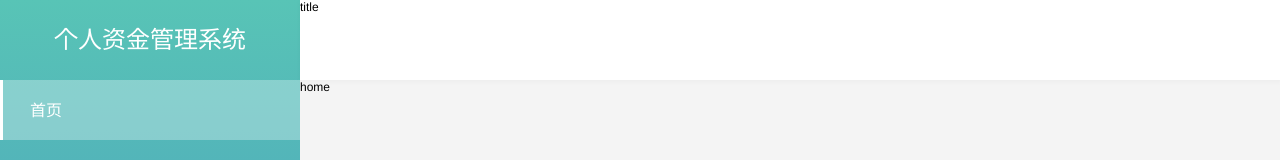
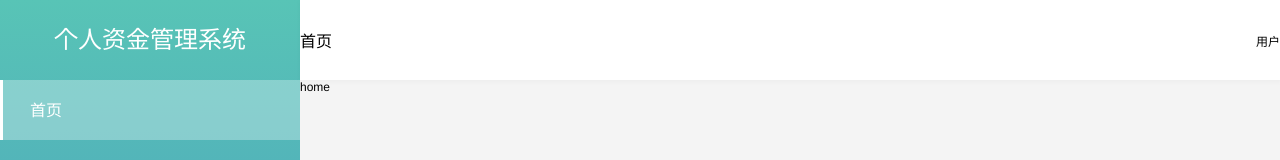
Before and after one commit to 0f0/cashbook, a Vue app: page /manage/home in a window 1280 px wide. Shown: the top 160 px of the page. Built offline with nearby package versions, Linux system fonts and the light colour scheme; a small style sheet from the web is missing.

Commit message:
面包屑导航, 路由联动

```diff
--- /dev/null
+++ b/src/components/manage/breadcrumb.vue
@@ -0,0 +1,27 @@
+<template>
+  <div class="breadcrumb">
+    <slot></slot>
+  </div>
+</template>
+
+<script>
+export default {
+  data() {
+    return {};
+  }
+};
+</script>
+
+<style lang="scss" scoped>
+.breadcrumb {
+  font-size: 16px;
+  & :not(:first-child) {
+    color: #ccc;
+  }
+  & :not(:first-child)::before {
+    content: "/";
+    width: 10px;
+    height: 10px;
+  }
+}
+</style>
--- /dev/null
+++ b/src/components/manage/breadcrumbitem.vue
@@ -0,0 +1,20 @@
+<template>
+  <div class="breadcrumbitem">
+    <slot></slot>
+  </div>
+</template>
+
+<script>
+export default {
+  data() {
+    return {};
+  }
+};
+</script>
+
+<style lang="scss" scoped>
+.breadcrumbitem {
+  font-size: 16px;
+  //   font-family: "ZapfEllipt BT";
+}
+</style>
--- a/src/components/manage/header.vue
+++ b/src/components/manage/header.vue
@@ -1,11 +1,33 @@
 <template>
-  <div class="header">title</div>
+  <div class="header">
+    <div>
+      <breadcrumb class="header-bread">
+        <breadcrumbitem v-for="(item,index) in name" :key="index">{{item}}</breadcrumbitem>
+      </breadcrumb>
+    </div>
+    <div>用户</div>
+  </div>
 </template>
 
 <script>
+import breadcrumb from "./breadcrumb";
+import breadcrumbitem from "./breadcrumbitem";
+import { mapGetters } from "vuex";
 export default {
+  components: {
+    breadcrumb,
+    breadcrumbitem
+  },
   data() {
     return {};
+  },
+  computed: {
+    ...mapGetters({
+      name: "queryRouterName"
+    })
+  },
+  mounted() {
+    console.log("router", this.$route);
   }
 };
 </script>
@@ -13,7 +35,13 @@ export default {
 <style lang="scss" scoped>
 .header {
   height: 80px;
+  display: flex;
+  align-items: center;
+  justify-content: space-between;
   background: #fff;
   box-shadow: 1px 1px 5px 1px rgba(0, 0, 0, 0.03);
+  .header-bread {
+    display: flex;
+  }
 }
 </style>
--- a/src/components/manage/nav.vue
+++ b/src/components/manage/nav.vue
@@ -64,9 +64,29 @@ export default {
       ]
     };
   },
+  mounted() {
+    console.log("mout");
+    this.addinitname();
+  },
+
   methods: {
+    addinitname() {
+      // this.$router.push({ path: "/manage/home" });
+      this.$store.commit("ADD_ROUTER_NAME", this.$route.meta.title);
+      this.menulist.map(item => {
+        if (item.path === this.$route.name) {
+          item.select = true;
+        } else {
+          item.select = false;
+        }
+      });
+    },
     selectitem(item) {
+      let path = `/manage/${item.path}`;
+      if (this.$route.path === path) return;
       this.$router.push({ path: `/manage/${item.path}` });
+      this.$store.commit("ADD_ROUTER_NAME", [item.text]);
+
       this.menulist.map(menu => {
         if (menu.id !== item.id) {
           menu.select = false;
--- a/src/router/index.js
+++ b/src/router/index.js
@@ -34,29 +34,50 @@ const router = new Router({
         {
           path: 'home',
           component: Home,
+          name: 'home',
           meta: {
-            title: '首页'
+            title: ['首页']
           }
         },
         {
           path: 'tallybook',
-          component: Tallybook
+          component: Tallybook,
+          name: 'tallybook',
+          meta: {
+            title: ['记账本']
+          }
         },
         {
           path: 'statement',
-          component: Statement
+          component: Statement,
+          name: 'statement',
+          meta: {
+            title: ['统计报表']
+          }
         },
         {
           path: 'template',
-          component: Template
+          component: Template,
+          name: 'template',
+          meta: {
+            title: ['账本模板']
+          }
         },
         {
           path: 'property',
-          component: PersonProperty
+          component: PersonProperty,
+          name: 'property',
+          meta: {
+            title: ['个人资产']
+          }
         },
         {
           path: 'classes',
-          component: Classes
+          component: Classes,
+          name: 'classes',
+          meta: {
+            title: ['账本类别']
+          }
         }
       ]
     }
--- a/src/store/index.js
+++ b/src/store/index.js
@@ -3,6 +3,7 @@ import Vue from 'vue'
 import Vuex from 'vuex'
 
 import user from './module/user'
+import breadcrumb from './module/breadcrumb'
 
 Vue.use(Vuex)
 
@@ -11,7 +12,8 @@ export default new Vuex.Store({
   mutations: {},
   actions: {},
   modules: {
-    user
+    user,
+    breadcrumb
   }
 
 })
--- /dev/null
+++ b/src/store/module/breadcrumb.js
@@ -0,0 +1,27 @@
+const state = {
+  routername: []
+}
+
+const getters = {
+  queryRouterName: (state) => {
+    return state.routername;
+  }
+}
+
+const mutations = {
+  ADD_ROUTER_NAME: (state, routername) => {
+    console.log('rou', routername);
+    state.routername = routername;
+  }
+}
+
+const actions = {
+
+}
+
+export default {
+  state,
+  getters,
+  mutations,
+  actions
+}
--- a/src/views/manage.vue
+++ b/src/views/manage.vue
@@ -1,10 +1,12 @@
 <template>
   <div class="manage">
     <custome-nav>
-      <div class="nav-text" slot-scope="props">
-        <i :class="['iconfont', props.item.icon]"></i>
-        {{props.item.text}}
-      </div>
+      <template v-slot:default="props">
+        <div class="nav-text">
+          <i :class="['iconfont', props.item.icon]"></i>
+          {{props.item.text}}
+        </div>
+      </template>
     </custome-nav>
     <div class="manage-right">
       <custome-header></custome-header>
```
